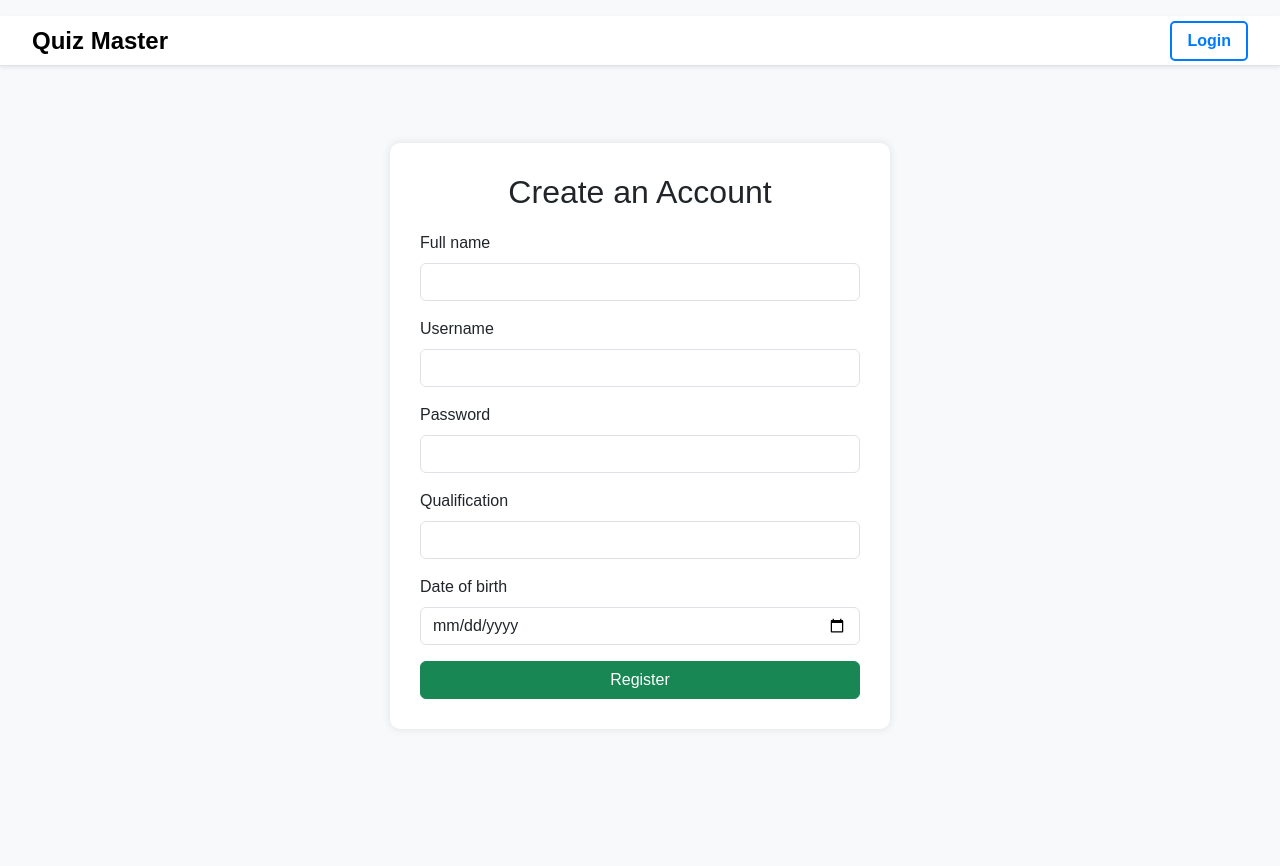
After one commit to 23f2001145/quiz-master-v1, a Flask app: page /register in a window 1280 px wide. The commit adds this page. Run offline with Flask 3, Linux system fonts and the light colour scheme.

Commit message:
user auth completed

```diff
--- a/app.py
+++ b/app.py
@@ -1,10 +1,14 @@
-from flask import Flask,render_template
+from flask import Flask
+from config import Config
+from flask_sqlalchemy import SQLAlchemy
 
 app = Flask(__name__)
+app.config.from_object(Config)
+db = SQLAlchemy(app)
 
-@app.route('/')
-def index():
-    return render_template('index.html')
 
-if __name__=='__main__':
+import models
+import routes
+
+if __name__ == '__main__':
     app.run(debug=True)
--- /dev/null
+++ b/routes.py
@@ -0,0 +1,142 @@
+from flask import render_template, url_for,redirect,flash,request,session
+from datetime import datetime
+from app import app
+from models import db, User, Subject, Chapter, Quiz, Question, Scores
+from werkzeug.security import generate_password_hash, check_password_hash
+from functools import wraps
+
+
+#decorator for auth_required
+def auth_required(func):
+    @wraps(func)
+    def inner(*args, **kwargs):
+        if 'user_id' in session:
+            return func(*args, **kwargs)
+        else:
+            flash('Please log in to continue')
+            return redirect(url_for('login'))
+    return inner
+
+#-------------------
+
+
+@app.route('/', methods=['GET', 'POST'])
+def index():
+    return render_template('index.html')
+
+
+
+@app.route('/login', methods=['GET'])
+def login():
+    return render_template('login.html')
+
+
+
+@app.route('/register')
+def register():
+    return render_template('register.html')
+
+
+
+@app.route('/register', methods=['POST'])
+def register_post():
+    full_name = request.form.get('full_name')
+    username = request.form.get('username')
+    password = request.form.get('password')
+    qualification = request.form.get('qualification')
+    dob = request.form.get('dob')
+    dob_obj = None if not dob else datetime.strptime(dob, "%Y-%m-%d").date()  # Convert string to date
+
+    if not username or not password:
+        flash("Please fill out all fields")
+        return redirect(url_for('register'))
+
+    user = User.query.filter_by(username=username).first()
+
+    if user:
+        flash('Username already exists')
+        return redirect(url_for('register'))
+
+    password_hash = generate_password_hash(password)
+
+    new_user = User(username=username, passhash=password_hash, name=full_name,dob=dob_obj, qualification=qualification)
+    db.session.add(new_user)
+    db.session.commit()
+    return redirect(url_for('login'))
+
+
+
+@app.route('/login', methods=['POST'])
+def login_post():
+    username = request.form.get('username')
+    password = request.form.get('password')
+
+
+    if not username or not password:
+        flash("Please fill out all fields")
+        return redirect(url_for('login'))
+
+    user = User.query.filter_by(username=username).first()
+
+    if not user:
+        flash('No such username found')
+        return redirect(url_for('login'))
+
+    if not check_password_hash(user.passhash,password):
+        flash("Incorrect Password")
+        return redirect(url_for('login'))
+
+    session['user_id'] = user.id
+    flash('Login Successful')
+    return redirect(url_for('index'))
+
+
+
+@app.route('/profile')
+@auth_required
+def profile():
+    user = User.query.get(session['user_id'])
+    return render_template('profile.html', user=user)
+
+
+@app.route('/profile', methods=['POST'])
+@auth_required
+def profile_post():
+    username = request.form.get('username')
+    cpassword = request.form.get('cpassword')
+    password = request.form.get('password')
+    name = request.form.get('name')
+
+    user = User.query.get(session['user_id'])
+
+    if not username or not cpassword:
+        flash('Please fill out all required fields')
+        return redirect(url_for('profile'))
+
+    if not check_password_hash(user.passhash, cpassword):
+        flash('Incorrect password')
+        return redirect(url_for('profile'))
+
+    if username != user.username:
+        if User.query.filter_by(username=username).first():
+            flash('Username already exists')
+            return redirect(url_for('profile'))
+
+    user.username = username
+    user.name = name
+
+    if password:
+        user.passhash = generate_password_hash(password)
+
+    db.session.commit()
+    flash('Profile updated successfully')
+    return redirect(url_for('profile'))
+
+
+
+@app.route('/logout')
+@auth_required
+def logout():
+    session.pop('user_id')
+    flash('Logged out successfully')
+    return redirect(url_for('login'))
--- /dev/null
+++ b/static/register.css
@@ -0,0 +1,81 @@
+/* General Styles */
+body {
+    background-color: #f8f9fa;
+    font-family: Arial, sans-serif;
+}
+
+/* Navbar */
+.navbar {
+    width: 100%;
+    height: 50px; /* Fixed height */
+    padding: 0 20px; /* Adjust padding */
+    display: flex;
+    align-items: center; /* Align items vertically */
+    border-bottom: 2px solid black;
+}
+
+/* Align Navbar Content */
+.navbar .container-fluid {
+    display: flex;
+    justify-content: space-between;
+    align-items: center;
+    height: 100%; /* Ensure content takes full height */
+}
+
+/* Quiz Master Brand */
+.brand-text {
+    font-size: 24px;
+    font-weight: bold;
+    margin: 0;
+    line-height: normal; /* Prevents text overflow */
+}
+
+/* Login Button in Navbar */
+.action-btn {
+    font-weight: bold;
+    padding: 6px 15px;
+    border-radius: 5px;
+    border: 2px solid #007bff;
+    color: #007bff;
+    background-color: transparent;
+    transition: background-color 0.3s, color 0.3s;
+    white-space: nowrap;
+}
+
+.action-btn:hover {
+    background-color: #007bff;
+    color: white;
+}
+
+/* Register Box */
+.register-box {
+    width: 500px; /* Matches login box */
+    padding: 30px;
+    background: white;
+    box-shadow: 0px 0px 10px rgba(0, 0, 0, 0.1);
+    border-radius: 10px;
+    position: relative;
+    top: -30px; /* Move it higher */
+}
+
+/* Register Box Heading */
+.register-box h2 {
+    margin-bottom: 20px;
+}
+
+/* Register Button (Matches Login Button) */
+.register-btn {
+    width: 100%;
+    padding: 12px;
+    font-size: 16px;
+    font-weight: bold;
+    border: none;
+    border-radius: 5px;
+    background-color: #28a745; /* Green color */
+    color: white;
+    transition: background-color 0.3s;
+}
+
+.register-btn:hover {
+    background-color: #218838; /* Darker green on hover */
+}
--- /dev/null
+++ b/templates/register.html
@@ -0,0 +1,69 @@
+<!DOCTYPE html>
+<html lang="en">
+<head>
+    <meta charset="UTF-8">
+    <meta name="viewport" content="width=device-width, initial-scale=1.0">
+    <title>Register - Quiz Master</title>
+
+    <!-- Bootstrap CSS -->
+    <link href="https://cdn.jsdelivr.net/npm/bootstrap@5.3.0/dist/css/bootstrap.min.css" rel="stylesheet">
+    <link rel="stylesheet" href="static/register.css">
+</head>
+<body>
+
+    <div class="container mt-3">
+        {% with messages = get_flashed_messages() %}
+            {% if messages %}
+                {% for message in messages %}
+                    <div class="alert alert-danger alert-dismissible fade show" role="alert">
+                        {{ message }}
+                        <button type="button" class="btn-close" data-bs-dismiss="alert" aria-label="Close"></button>
+                    </div>
+                {% endfor %}
+            {% endif %}
+        {% endwith %}
+    </div>
+
+    <!-- Navigation Bar (Fixed & No Hamburger Menu) -->
+    <nav class="navbar navbar-light bg-white shadow-sm border-bottom">
+        <div class="container-fluid d-flex justify-content-between align-items-center">
+            <a class="navbar-brand brand-text" href="#">Quiz Master</a>
+            <a href="{{ url_for('login') }}" class="btn btn-outline-primary action-btn">Login</a>
+        </div>
+    </nav>
+
+    <!-- Main Container -->
+    <div class="container d-flex justify-content-center align-items-center min-vh-100">
+        <div class="register-box">
+            <h2 class="text-center">Create an Account</h2>
+            <form method="POST">
+                <div class="mb-3">
+                    <label class="form-label">Full name</label>
+                    <input type="text" class="form-control" name="full_name" required>
+                </div>
+                <div class="mb-3">
+                    <label class="form-label">Username</label>
+                    <input type="text" class="form-control" name="username" required>
+                </div>
+                <div class="mb-3">
+                    <label class="form-label">Password</label>
+                    <input type="password" class="form-control" name="password" required>
+                </div>
+                <div class="mb-3">
+                    <label class="form-label">Qualification</label>
+                    <input type="text" class="form-control" name="qualification">
+                </div>
+                <div class="mb-3">
+                    <label class="form-label">Date of birth</label>
+                    <input type="date" class="form-control" name="dob">
+                </div>
+                <button type="submit" class="btn btn-success w-100 login-btn">Register</button>
+            </form>
+        </div>
+    </div>
+
+    <!-- Bootstrap JS -->
+    <script src="https://cdn.jsdelivr.net/npm/bootstrap@5.3.0/dist/js/bootstrap.bundle.min.js"></script>
+
+</body>
+</html>
```
Also changed, not shown: config.py (added, +18 -0 lines), models.py (added, +75 -0 lines), templates/index.html (+30 -37 lines), templates/layout.html (added, +35 -0 lines), templates/login.html (added, +54 -0 lines), templates/navbar.html (added, +27 -0 lines), templates/profile.html (added, +48 -0 lines), 2 other files.
